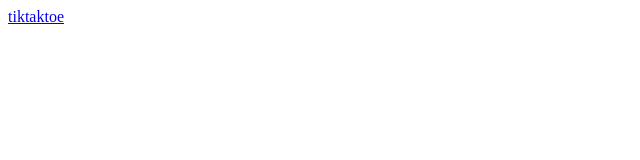
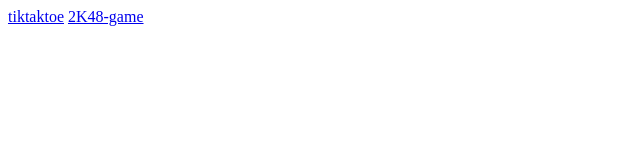
Before and after one commit to asep38/code-game, a plain HTML site: page index.html in a window 1280 px wide. Shown: the whole page, without its empty margins (0-640 px from the left). Drawn offline with Linux system fonts and the light colour scheme.

Commit message:
update: home page

```diff
--- a/index.html
+++ b/index.html
@@ -7,5 +7,6 @@
 </head>
 <body>
     <a href="tik-tak-toe/tiktaktoe.html">tiktaktoe</a>
+    <a href="2K48-game">2K48-game</a>
 </body>
 </html>
```
